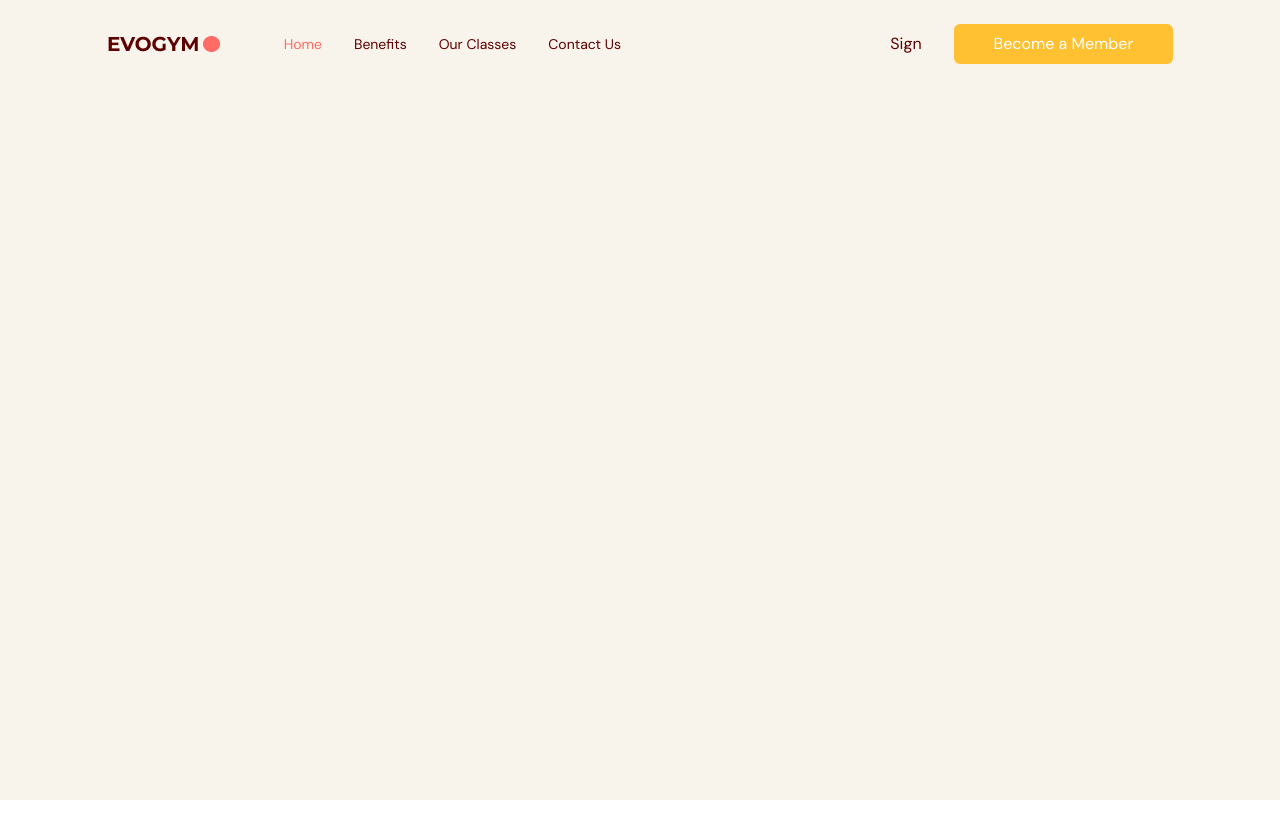
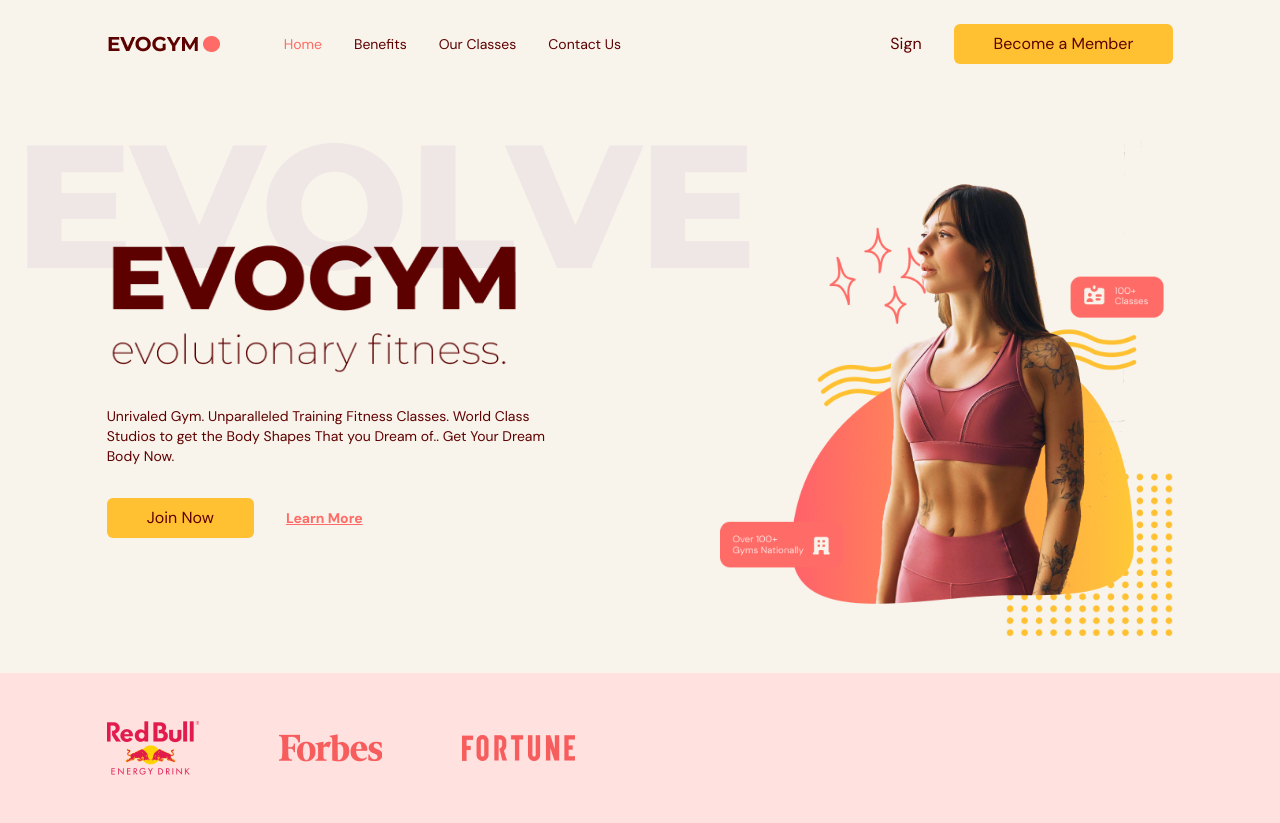
Before and after one commit to AleksandrDronov/gym-app, a React (Vite) app: page / in a window 1280 px wide. Before the commit the page ends 800 px from the top, so only its background shows below. Built offline with nearby package versions, Linux system fonts and the light colour scheme.

Commit message:
add home page

```diff
--- a/src/App.tsx
+++ b/src/App.tsx
@@ -1,6 +1,7 @@
 import Navbar from "@/scenes/navbar";
+import Home from "@/scenes/home";
 import { useEffect, useState } from "react";
-import { SelectedPage } from "@/shared/type";
+import { SelectedPage } from "@/shared/types";
 
 function App() {
   const [selectedPage, setSelectedPage] = useState<SelectedPage>(
@@ -28,6 +29,7 @@
         selectedPage={selectedPage}
         setSelectedPage={setSelectedPage}
       />
+      <Home setSelectedPage={setSelectedPage} />
     </div>
   );
 }
--- /dev/null
+++ b/src/scenes/home/index.tsx
@@ -0,0 +1,96 @@
+import { SelectedPage } from "@/shared/types";
+import useMediaQuery from "@/hooks/useMediaQuery";
+import ActionButton from "@/shared/ActionButton";
+import HomePageText from "@/assets/HomePageText.png";
+import HomePageGraphic from "@/assets/HomePageGraphic.png";
+import SponsorRedbull from "@/assets/SponsorRedbull.png";
+import SponsorForbes from "@/assets/SponsorForbes.png";
+import SponsorFortune from "@/assets/SponsorFortune.png";
+import AnchorLink from "react-anchor-link-smooth-scroll";
+import { motion } from "framer-motion";
+
+type Props = {
+  setSelectedPage: (value: SelectedPage) => void;
+};
+
+const Home = ({ setSelectedPage }: Props) => {
+  const isAboveMediumScreens = useMediaQuery("(min-width:1060px)");
+
+  return (
+    <section id="home" className="gap-16 bg-gray-20 py-10 md:h-full md:pb-0">
+      {/* IMAGE AND MAIN HEADER */}
+      <motion.div
+        className="mx-auto w-5/6 items-center justify-center md:flex md:h-5/6"
+        onViewportEnter={() => setSelectedPage(SelectedPage.Home)}
+      >
+        {/* MAIN HEADER */}
+        <div className="z-10 mt-32 md:basis-3/5">
+          {/* HEADINGS */}
+          <motion.div
+            className="md:-mt-20"
+            initial="hidden"
+            whileInView="visible"
+            viewport={{ once: true, amount: 0.5 }}
+            transition={{ duration: 0.5 }}
+            variants={{
+              hidden: { opacity: 0, x:-50 },
+              visible: { opacity: 1, x: 0 }
+            }}
+          >
+            <div className="relative">
+              <div className="before:absolute before:-left-20 before:-top-20 before:z-[-1] md:before:content-evolvetext">
+                <img src={HomePageText} alt="home-page-text" />
+              </div>
+            </div>
+            <p className="mt-8 text-sm">
+              Unrivaled Gym. Unparalleled Training Fitness Classes. World Class
+              Studios to get the Body Shapes That you Dream of.. Get Your Dream
+              Body Now.
+            </p>
+          </motion.div>
+          {/* ACTIONS */}
+          <motion.div
+            className="mt-8 flex items-center gap-8"
+            initial="hidden"
+            whileInView="visible"
+            viewport={{ once: true, amount: 0.5 }}
+            transition={{ delay: 0.2, duration: 0.5 }}
+            variants={{
+              hidden: { opacity: 0, x:-50 },
+              visible: { opacity: 1, x: 0 }
+            }}
+          >
+            <ActionButton setSelectedPage={setSelectedPage}>
+              Join Now
+            </ActionButton>
+            <AnchorLink
+              className="text-sm font-bold text-primary-500 underline hover:text-secondary-500"
+              onClick={() => setSelectedPage(SelectedPage.ContactUs)}
+              href={`#${SelectedPage.ContactUs}`}
+            >
+              Learn More
+            </AnchorLink>
+          </motion.div>
+        </div>
+
+        {/* IMAGE */}
+        <div className="flex basis-3/5 md:z-10 md:ml-40 md:mt-16 md:justify-end">
+          <img src={HomePageGraphic} alt="home-page-graphic" />
+        </div>
+      </motion.div>
+
+      {/* SPONSORS */}
+      {isAboveMediumScreens && (
+        <div className="h-[150px] w-full bg-primary-100 py-10 flex items-center">
+          <div className="mx-auto flex h-[25px] w-5/6 items-center gap-20">
+            <img src={SponsorRedbull} alt="redbull-sponsor" />
+            <img src={SponsorForbes} alt="forbes-sponsor" />
+            <img src={SponsorFortune} alt="fortune-sponsor" />
+          </div>
+        </div>
+      )}
+    </section>
+  );
+};
+
+export default Home;
--- a/src/scenes/navbar/Link.tsx
+++ b/src/scenes/navbar/Link.tsx
@@ -1,5 +1,5 @@
 import AnchorLink from "react-anchor-link-smooth-scroll";
-import { SelectedPage } from "@/shared/type";
+import { SelectedPage } from "@/shared/types";
 
 
 type Props = {
--- a/src/scenes/navbar/index.tsx
+++ b/src/scenes/navbar/index.tsx
@@ -2,7 +2,7 @@
 import { Bars3Icon, XMarkIcon } from "@heroicons/react/20/solid";
 import Logo from "@/assets/Logo.png";
 import Link from "./Link";
-import { SelectedPage } from "@/shared/type";
+import { SelectedPage } from "@/shared/types";
 import useMediaQuery from "@/hooks/useMediaQuery";
 import ActionButton from "@/shared/ActionButton";
 
--- a/src/shared/ActionButton.tsx
+++ b/src/shared/ActionButton.tsx
@@ -1,6 +1,6 @@
 import { ReactNode } from "react";
 import AnchorLink from "react-anchor-link-smooth-scroll";
-import { SelectedPage } from "@/shared/type";
+import { SelectedPage } from "@/shared/types";
 
 type Props = {
   children: ReactNode;
@@ -10,7 +10,7 @@
 const ActionButton = ({ children, setSelectedPage }: Props) => {
   return (
     <AnchorLink
-      className="rounded-md bg-secondary-500 px-10 py-2 hover:bg-primary-500 hover: text-white"
+      className="rounded-md bg-secondary-500 px-10 py-2 hover:bg-primary-500 hover:text-white"
       onClick={() => setSelectedPage(SelectedPage.ContactUs)}
       href={`#${SelectedPage.ContactUs}`}
     >
```
Also changed, not shown: src/shared/types.ts (renamed from src/shared/type.ts).
